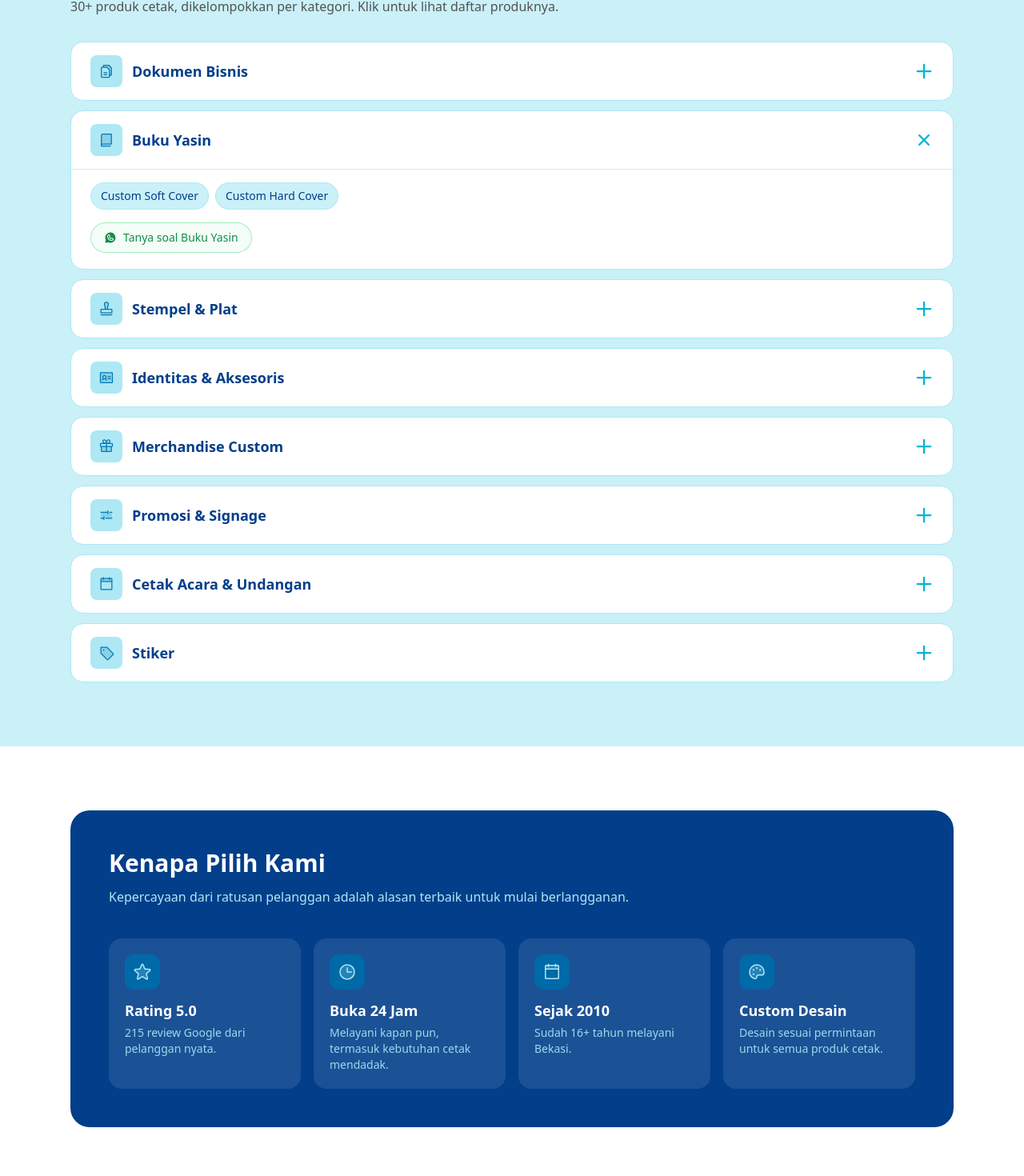
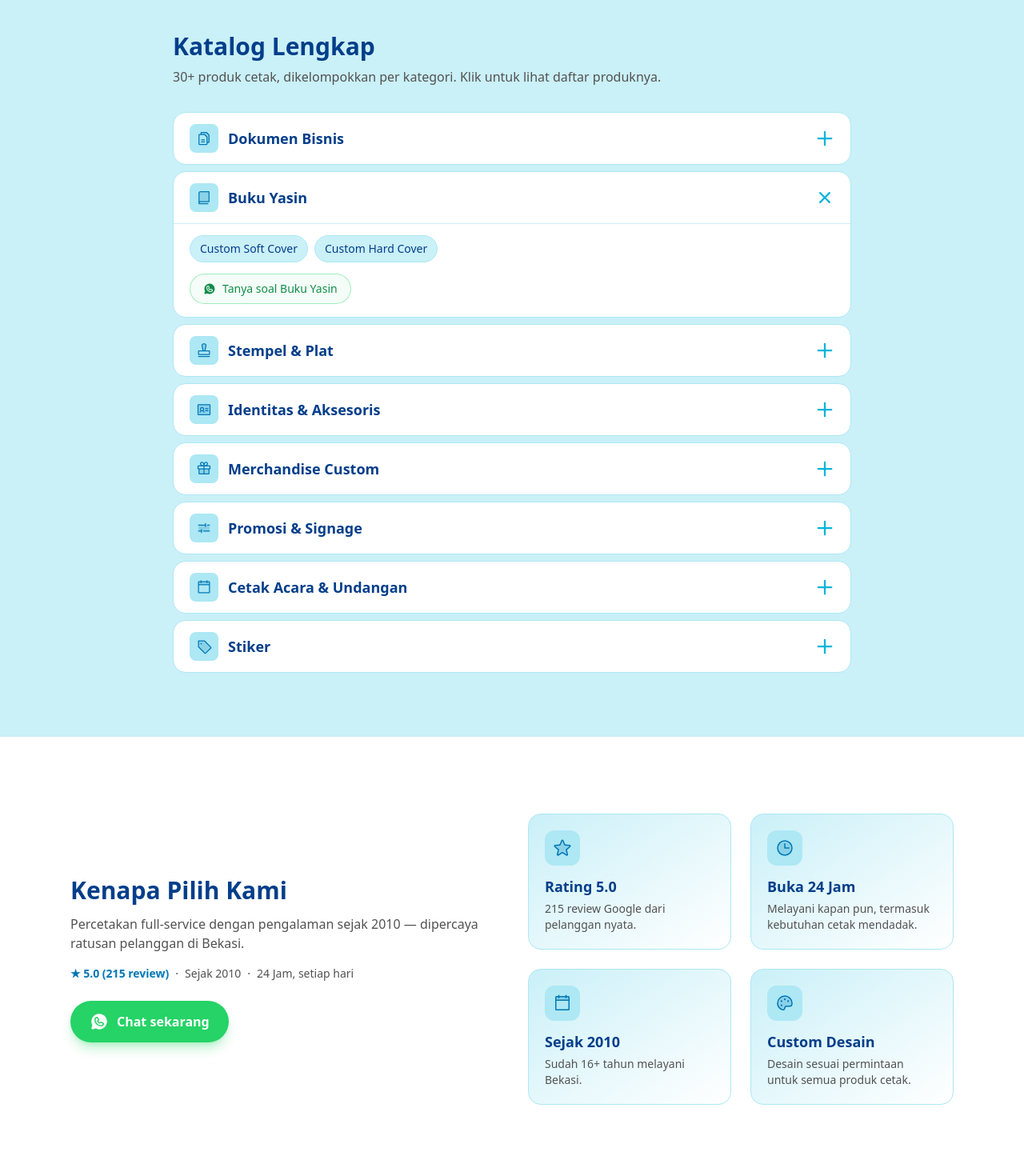
Before and after one commit to ratna182/Arieztha.Art, a Next.js app: page / in a window 1280 px wide. Shown: the part 1312-2782 px from the top of the page at 80% size. Built offline with nearby package versions, Linux system fonts and the light colour scheme.

Commit message:
Rebuild section layout hierarchy (Highlights > Catalog), WhyUs 2-col

```diff
--- a/src/components/Catalog.tsx
+++ b/src/components/Catalog.tsx
@@ -11,7 +11,7 @@ export default function Catalog() {
 
   return (
     <section className="bg-sky-50 py-16 sm:py-20">
-      <div className="mx-auto max-w-6xl px-4 sm:px-6">
+      <div className="mx-auto max-w-4xl px-4 sm:px-6">
         <h2 className="font-display text-2xl font-bold text-sky-800 sm:text-3xl">
           Katalog Lengkap
         </h2>
@@ -19,7 +19,7 @@ export default function Catalog() {
           30+ produk cetak, dikelompokkan per kategori. Klik untuk lihat daftar produknya.
         </p>
 
-        <div className="mt-8 grid gap-3">
+        <div className="mt-8 grid gap-2">
           {CATALOG.map((cat, i) => {
             const isOpen = open === cat.id;
             return (
@@ -34,10 +34,10 @@ export default function Catalog() {
                 <button
                   onClick={() => setOpen(isOpen ? null : cat.id)}
                   aria-expanded={isOpen}
-                  className="flex w-full items-center justify-between gap-4 px-5 py-4 text-left transition-colors hover:bg-sky-50 sm:px-6"
+                  className="flex w-full items-center justify-between gap-4 px-4 py-3.5 text-left transition-colors hover:bg-sky-50 sm:px-5"
                 >
                   <span className="flex items-center gap-3">
-                    <span className="flex h-10 w-10 shrink-0 items-center justify-center rounded-lg bg-sky-100 text-sky-600">
+                    <span className="flex h-9 w-9 shrink-0 items-center justify-center rounded-lg bg-sky-100 text-sky-600">
                       <Icon name={cat.icon} className="h-5 w-5" weight="duotone" />
                     </span>
                     <span className="font-display text-base font-semibold text-sky-800 sm:text-lg">
@@ -62,7 +62,7 @@ export default function Catalog() {
                       transition={{ duration: 0.3, ease: [0.16, 1, 0.3, 1] }}
                       className="overflow-hidden"
                     >
-                      <div className="flex flex-wrap gap-2 border-t border-sky-50 px-5 py-4 sm:px-6">
+                      <div className="flex flex-wrap gap-2 border-t border-sky-50 px-4 py-3.5 sm:px-5">
                         {cat.items.map((item) => (
                           <span
                             key={item}
@@ -72,7 +72,7 @@ export default function Catalog() {
                           </span>
                         ))}
                       </div>
-                      <div className="px-5 pb-5 sm:px-6">
+                      <div className="px-4 pb-4 sm:px-5">
                         <a
                           href={waLink(cat.message)}
                           target="_blank"
--- a/src/components/Highlights.tsx
+++ b/src/components/Highlights.tsx
@@ -6,7 +6,7 @@ import Icon from "@/components/Icon";
 
 export default function Highlights() {
   return (
-    <section className="bg-white py-16 sm:py-20">
+    <section className="bg-white py-20 sm:py-28">
       <div className="mx-auto max-w-6xl px-4 sm:px-6">
         <h2 className="font-display text-2xl font-bold text-sky-800 sm:text-3xl">
           Layanan Unggulan Kami
@@ -15,7 +15,7 @@ export default function Highlights() {
           Kebutuhan cetak yang paling sering dipesan pelanggan kami.
         </p>
 
-        <div className="mt-8 grid grid-cols-2 gap-4 sm:gap-6 lg:grid-cols-4">
+        <div className="mt-10 grid grid-cols-2 gap-4 sm:gap-6 lg:grid-cols-4">
           {HIGHLIGHTS.map((item, i) => (
             <motion.a
               key={item.id}
@@ -26,7 +26,7 @@ export default function Highlights() {
               whileInView={{ opacity: 1, y: 0 }}
               viewport={{ once: true, amount: 0.3 }}
               transition={{ duration: 0.5, delay: i * 0.07, ease: [0.16, 1, 0.3, 1] }}
-              className="group flex flex-col rounded-2xl border border-sky-100 bg-gradient-to-br from-sky-50 to-white p-5 transition-all duration-300 hover:-translate-y-1 hover:border-sky-300 hover:shadow-lg hover:shadow-sky-100 sm:p-6"
+              className="group flex flex-col rounded-2xl border border-sky-100 bg-gradient-to-br from-sky-50 to-white p-6 transition-all duration-300 hover:-translate-y-1 hover:border-sky-300 hover:shadow-lg hover:shadow-sky-100 sm:p-8"
             >
               <span className="flex h-12 w-12 items-center justify-center rounded-xl bg-sky-100 text-sky-600 transition-colors duration-300 group-hover:bg-sky-500 group-hover:text-white">
                 <Icon name={item.icon} className="h-6 w-6" weight="duotone" />
--- a/src/components/Location.tsx
+++ b/src/components/Location.tsx
@@ -11,7 +11,7 @@ const MAP_EMBED_SRC =
 
 export default function Location() {
   return (
-    <section className="bg-white py-16 sm:py-20">
+    <section className="bg-white py-16 sm:py-24">
       <div className="mx-auto max-w-6xl px-4 sm:px-6">
         <div className="grid gap-8 lg:grid-cols-2 lg:items-center">
           <div>
--- a/src/components/Testimonials.tsx
+++ b/src/components/Testimonials.tsx
@@ -5,7 +5,7 @@ import { BUSINESS, TESTIMONIALS } from "@/lib/data";
 
 export default function Testimonials() {
   return (
-    <section className="bg-sky-50 py-16 sm:py-20">
+    <section className="bg-sky-50 py-16 sm:py-24">
       <div className="mx-auto max-w-6xl px-4 sm:px-6">
         <div className="flex items-end justify-between gap-4">
           <div>
--- a/src/components/WhyUs.tsx
+++ b/src/components/WhyUs.tsx
@@ -29,20 +29,38 @@ const REASONS = [
 
 export default function WhyUs() {
   return (
-    <section className="bg-white py-16 sm:py-20">
+    <section className="bg-white py-16 sm:py-24">
       <div className="mx-auto max-w-6xl px-4 sm:px-6">
-        <div className="rounded-3xl bg-sky-800 p-8 sm:p-12">
-          <div className="max-w-2xl">
-            <h2 className="font-display text-2xl font-bold text-white sm:text-3xl">
+        <div className="grid gap-10 lg:grid-cols-2 lg:items-center">
+          <div>
+            <h2 className="font-display text-2xl font-bold text-sky-800 sm:text-3xl">
               Kenapa Pilih Kami
             </h2>
-            <p className="mt-3 text-sky-100">
-              Kepercayaan dari ratusan pelanggan adalah alasan terbaik untuk mulai
-              berlangganan.
+            <p className="mt-3 max-w-xl text-neutral-600">
+              Percetakan full-service dengan pengalaman sejak 2010 — dipercaya
+              ratusan pelanggan di Bekasi.
             </p>
+            <p className="mt-4 flex flex-wrap items-center gap-2 text-sm text-neutral-600">
+              <span className="font-semibold text-sky-600">
+                ★ {BUSINESS.rating.toFixed(1)} ({BUSINESS.reviewCount} review)
+              </span>
+              <span aria-hidden="true">·</span>
+              <span>Sejak {BUSINESS.since}</span>
+              <span aria-hidden="true">·</span>
+              <span>{BUSINESS.hours}</span>
+            </p>
+            <a
+              href={waLink(WA_DEFAULT_MESSAGE)}
+              target="_blank"
+              rel="noopener noreferrer"
+              className="mt-6 inline-flex items-center gap-2.5 rounded-full bg-wa px-6 py-3.5 text-base font-semibold text-white shadow-lg shadow-wa/30 transition-transform duration-200 hover:scale-[1.03] active:scale-[0.98]"
+            >
+              <WhatsAppIcon className="h-6 w-6" />
+              Chat sekarang
+            </a>
           </div>
 
-          <div className="mt-10 grid grid-cols-2 gap-4 lg:grid-cols-4">
+          <div className="grid grid-cols-2 gap-4 sm:gap-6">
             {REASONS.map((r, i) => (
               <motion.div
                 key={r.title}
@@ -50,15 +68,15 @@ export default function WhyUs() {
                 whileInView={{ opacity: 1, y: 0 }}
                 viewport={{ once: true, amount: 0.3 }}
                 transition={{ duration: 0.5, delay: i * 0.07 }}
-                className="rounded-2xl bg-white/10 p-5 backdrop-blur-sm"
+                className="rounded-2xl border border-sky-100 bg-gradient-to-br from-sky-50 to-white p-5"
               >
-                <span className="flex h-11 w-11 items-center justify-center rounded-xl bg-sky-700 text-sky-100">
+                <span className="flex h-11 w-11 items-center justify-center rounded-xl bg-sky-100 text-sky-600">
                   <Icon name={r.icon} className="h-6 w-6" weight="duotone" />
                 </span>
-                <h3 className="mt-3 font-display text-lg font-semibold text-white">
+                <h3 className="mt-3 font-display text-lg font-semibold text-sky-800">
                   {r.title}
                 </h3>
-                <p className="mt-1 text-sm text-sky-100/90">{r.description}</p>
+                <p className="mt-1 text-sm text-neutral-600">{r.description}</p>
               </motion.div>
             ))}
           </div>
```
